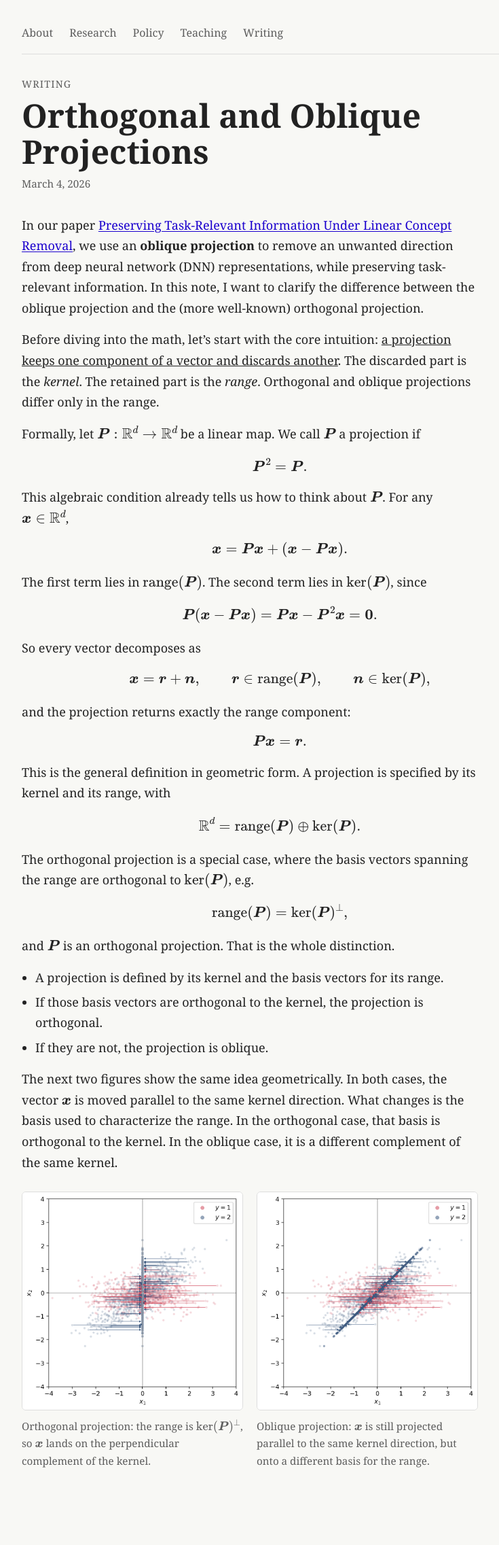
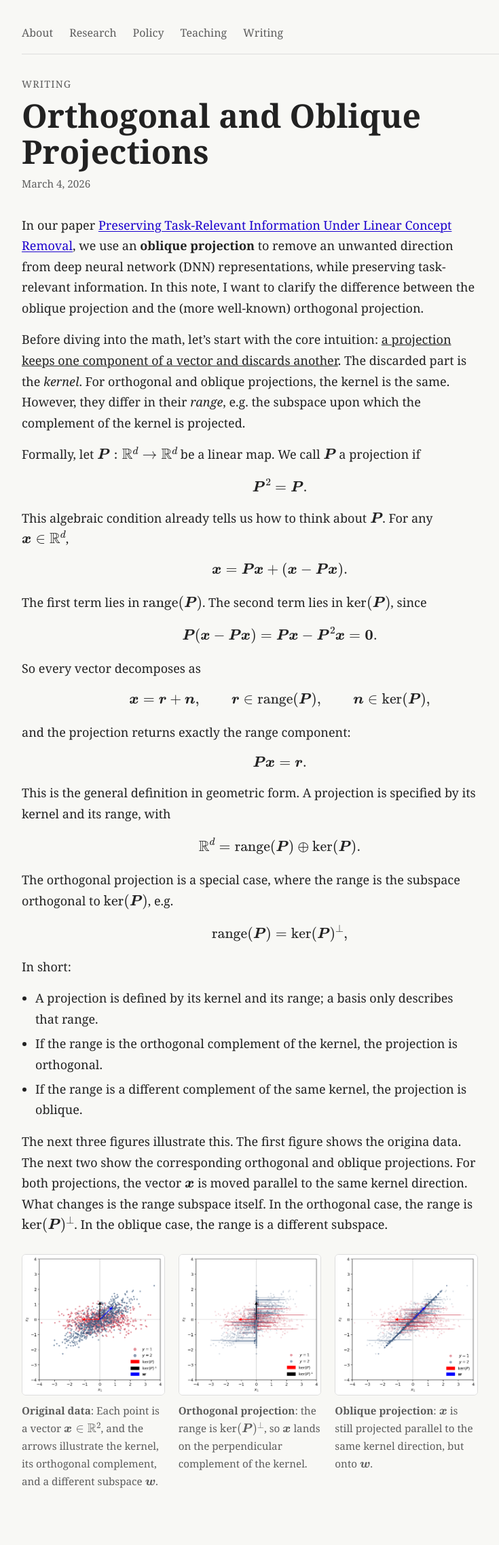
Before and after one commit to fholstege/fholstege.github.io, a Jekyll site: the page built from _writing/oblique.md, in a window 1280 px wide. Shown: the whole page at 68% size, without its empty margins (228-963 px from the left). Built offline with Jekyll 4.4.1, drawn with Linux system fonts in a browser that asks for light colours; before the commit the page ends 2243 px from its top, so only the background shows below that.

Commit message:
First blogpost with illustration

```diff
--- a/_writing/oblique.md
+++ b/_writing/oblique.md
@@ -7,7 +7,7 @@ use_math: true
 
 In our paper [Preserving Task-Relevant Information Under Linear Concept Removal](https://arxiv.org/abs/2506.10703), we use an **oblique projection** to remove an unwanted direction from deep neural network (DNN) representations, while preserving task-relevant information. In this note, I want to clarify the difference between the oblique projection and the (more well-known) orthogonal projection.
 
-Before diving into the math, let's start with the core intuition: <u>a projection keeps one component of a vector and discards another</u>. The discarded part is the *kernel*. The retained part is the *range*. Orthogonal and oblique projections differ only in the range.
+Before diving into the math, let's start with the core intuition: <u>a projection keeps one component of a vector and discards another</u>. The discarded part is the *kernel*. For orthogonal and oblique projections, the kernel is the same. However, they differ in their *range*, e.g. the subspace upon which the complement of the kernel is projected.
 
 Formally, let $\proj : \RR^d \to \RR^d$ be a linear map. We call $\proj$ a projection if
 
@@ -50,33 +50,38 @@ $$
 $$
 
 
-The orthogonal projection is a special case, where the basis vectors spanning the range are orthogonal to $\kernel(\proj)$, e.g.
+The orthogonal projection is a special case, where the range is the subspace orthogonal to $\kernel(\proj)$, e.g.
 
 $$
 \range(\proj) = \kernel(\proj)^\perp,
 $$
 
-and $\proj$ is an orthogonal projection. That is the whole distinction.
-* A projection is defined by its kernel and the basis vectors for its range.
-* If those basis vectors are orthogonal to the kernel, the projection is orthogonal.
-* If they are not, the projection is oblique.
+In short:
+* A projection is defined by its kernel and its range; a basis only describes that range.
+* If the range is the orthogonal complement of the kernel, the projection is orthogonal.
+* If the range is a different complement of the same kernel, the projection is oblique.
 
-The next two figures show the same idea geometrically. In both cases, the vector $\vx$ is moved parallel to the same kernel direction. What changes is the basis used to characterize the range. In the orthogonal case, that basis is orthogonal to the kernel. In the oblique case, it is a different complement of the same kernel.
+The next three figures illustrate this. The first figure shows the origina data. The next two show the corresponding orthogonal and oblique projections. For both projections, the vector $\vx$ is moved parallel to the same kernel direction. What changes is the range subspace itself. In the orthogonal case, the range is $\kernel(\proj)^\perp$. In the oblique case, the range is a different subspace.
 
+<div class="image-grid image-grid-three">
+  <figure class="post-figure">
+    <img src="{{ '/images/writing/data.png' | relative_url }}" alt="Two-dimensional Gaussian clouds, one axis-aligned and one rotated along a mixed direction." />
+    <figcaption>
+      <b>Original data</b>: Each point is a vector $\vx \in \RR^2$, and the arrows illustrate the kernel, its orthogonal complement, and a different subspace $\boldsymbol{w}$.
+    </figcaption>
+  </figure>
 
-
-<div class="image-grid image-grid-two">
   <figure class="post-figure">
     <img src="{{ '/images/writing/orthogonal-projection.png' | relative_url }}" alt="Orthogonal projection of a vector onto a range orthogonal to the kernel." />
     <figcaption>
-      Orthogonal projection: the range is $\kernel(\proj)^\perp$, so $\vx$ lands on the perpendicular complement of the kernel.
+      <b>Orthogonal projection</b>: the range is $\kernel(\proj)^\perp$, so $\vx$ lands on the perpendicular complement of the kernel.
     </figcaption>
   </figure>
 
   <figure class="post-figure">
     <img src="{{ '/images/writing/oblique-projection.png' | relative_url }}" alt="Oblique projection of a vector onto a slanted complement of the kernel." />
     <figcaption>
-      Oblique projection: $\vx$ is still projected parallel to the same kernel direction, but onto a different basis for the range.
+      <b>Oblique projection</b>: $\vx$ is still projected parallel to the same kernel direction, but onto $\boldsymbol{w}$.
     </figcaption>
   </figure>
 </div>
--- a/styles.css
+++ b/styles.css
@@ -343,6 +343,10 @@ p {
   grid-template-columns: repeat(2, minmax(0, 1fr));
 }
 
+.image-grid-three {
+  grid-template-columns: repeat(3, minmax(0, 1fr));
+}
+
 .image-grid .post-figure {
   margin: 0;
   max-width: none;
@@ -385,7 +389,8 @@ mjx-container {
     align-items: flex-start;
   }
 
-  .image-grid-two {
+  .image-grid-two,
+  .image-grid-three {
     grid-template-columns: 1fr;
   }
 }
```
Also changed, not shown: images/writing/data.png, images/writing/oblique-projection.png, images/writing/orthogonal-projection.png.
